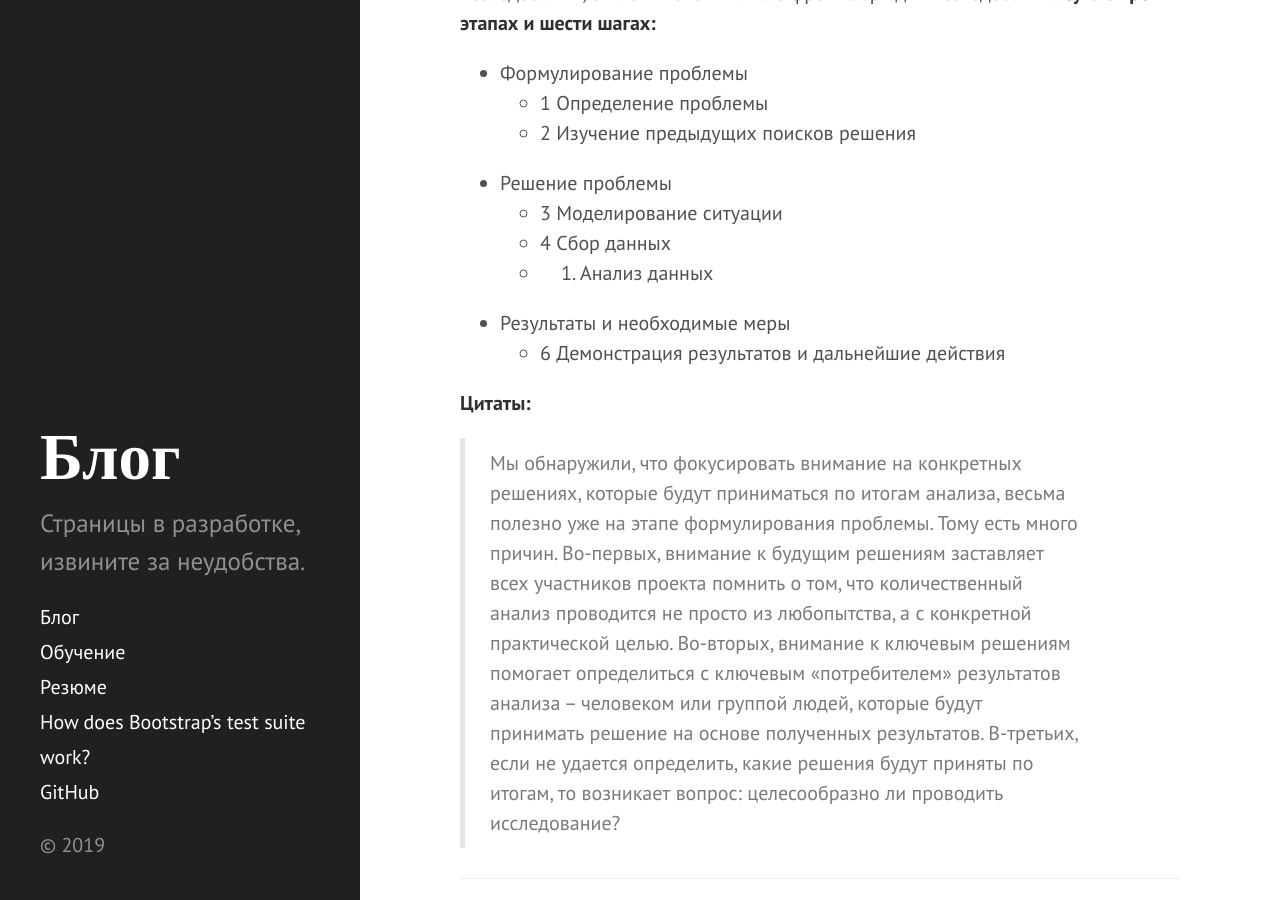
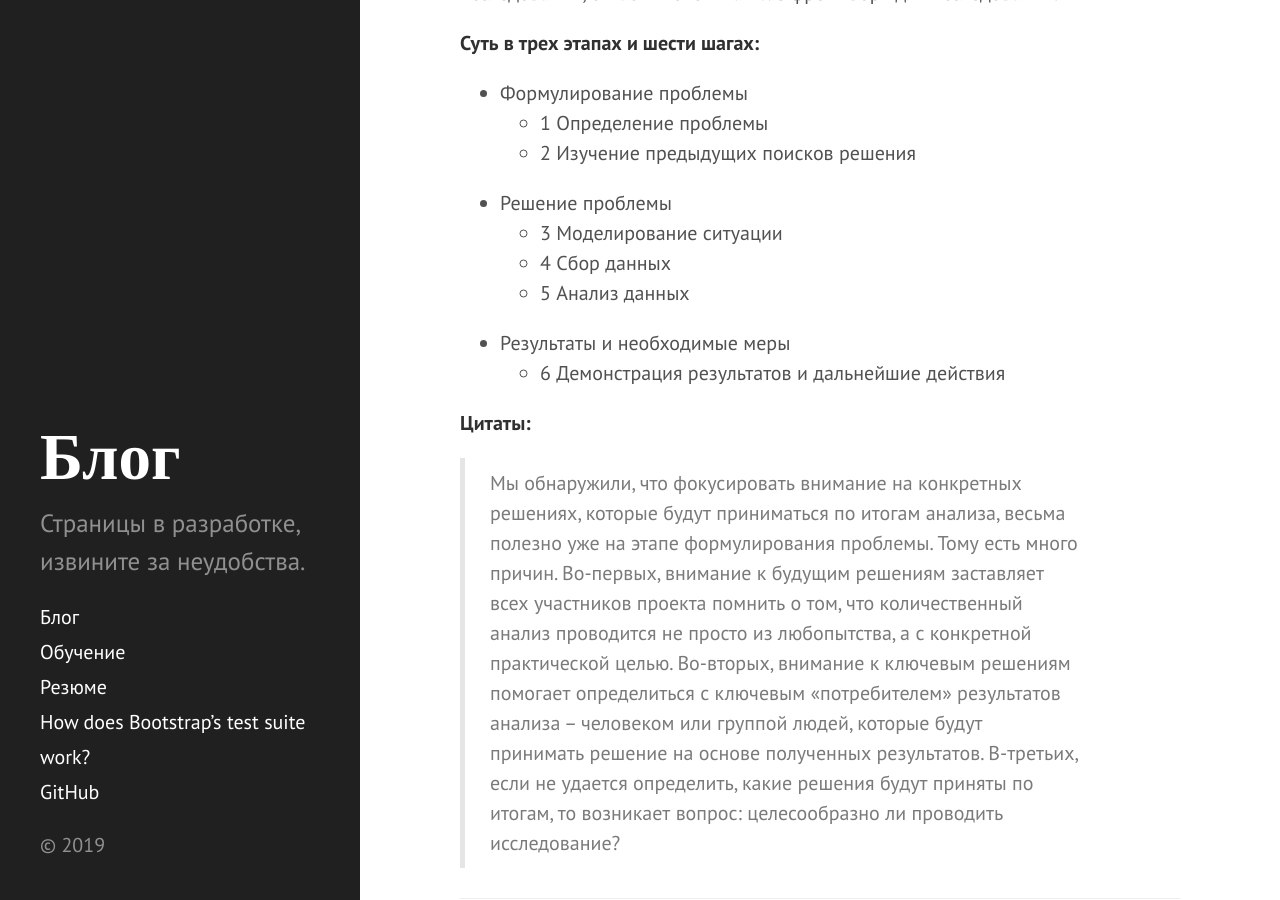
Before and after one commit to Drewleks/about-me, a Jekyll site: the page built from _posts/2019-03-05-keeping-up-with-the-quants.md, in a window 1280 px wide and 900 px high, scrolled down 788 px. Built offline with Jekyll 4.4.1, drawn with Linux system fonts in a browser that asks for light colours.

Commit message:
Update 2019-03-05-keeping-up-with-the-quants.md

```diff
--- a/_posts/2019-03-05-keeping-up-with-the-quants.md
+++ b/_posts/2019-03-05-keeping-up-with-the-quants.md
@@ -5,6 +5,7 @@ title: Требуйте чисел!
 
 ![placeholder](/assets/images/2019-03-05-keeping-up-with-the-quants/keeping-up-with-the-quants.png "Обложка книги О чем говорят цифры")
 Названия книг как обычно радуют в своем переводе и погоне за рублем. "О чем говорят цифры?" — это на самом деле "Как разговаривать с квантами". В целом книга больше про менеджмент в отделе аналитики или дата сайнс, а не про количественный анализ и те самые цифры. То есть, упор сделан на софтскиллс, мол, статистику вы рано или поздно выучите, а вот общаться между подразделениями без потери информации сложнее. Что наверняка понравилось и несколько цитат, заодно в маркдауне потренируюсь: фреймворк для исследований, отчасти похож на PwC-фреймворк для исследований.
+
 **Суть в трех этапах и шести шагах:**
 - Формулирование проблемы
 	- 1 Определение проблемы
@@ -12,7 +13,7 @@ title: Требуйте чисел!
 - Решение проблемы
 	- 3 Моделирование ситуации
 	- 4 Сбор данных
-	- 5. Анализ данных
+	- 5 Анализ данных
 - Результаты и необходимые меры
 	- 6 Демонстрация результатов и дальнейшие действия
 
```
